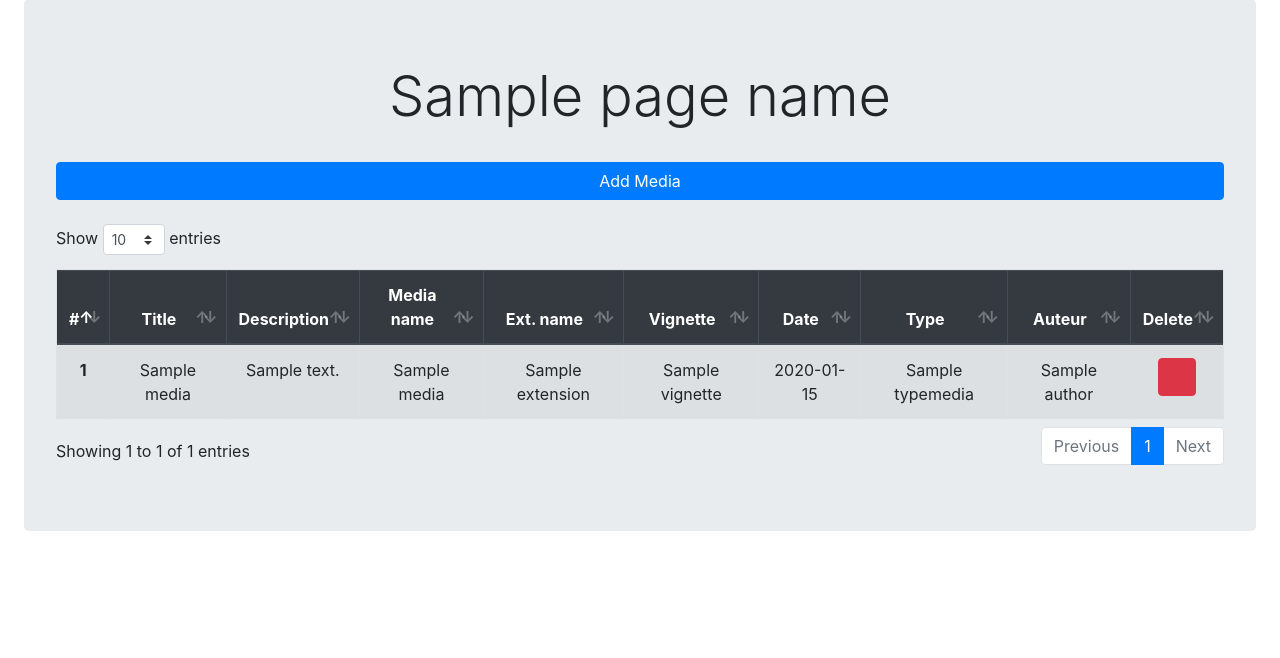
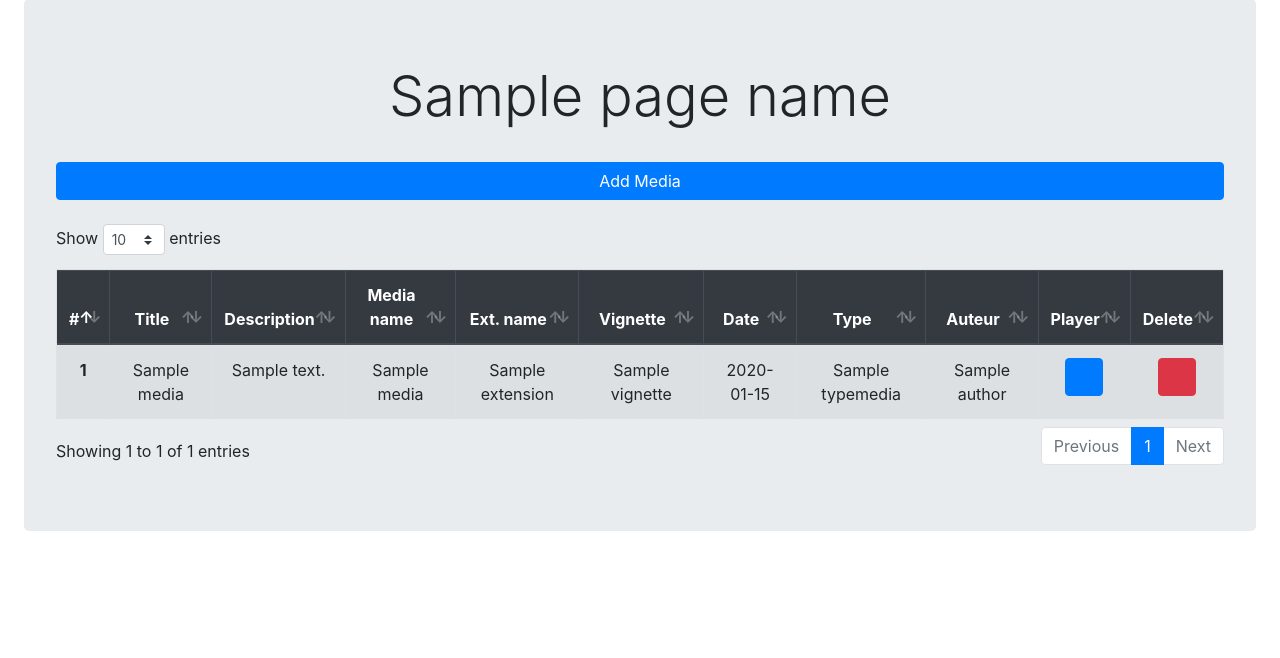
Before and after one commit to pichotg/mediaplayer, a Symfony app: template templates/media/index.html.twig in a window 1280 px wide. Shown: the part 65-723 px from the top of the page. Run offline with Twig, Linux system fonts and the light colour scheme; the template is opened without the code that fills it: most values are stand-ins (such as "Sample title", 1, 10 or a date in 2020); some libraries are stand-ins or nearby versions; some web fonts are replaced.

Commit message:
Media Player (finished)

```diff
--- a/public/js/main.js
+++ b/public/js/main.js
@@ -1,24 +1,22 @@
 $(document).ready( function () {
 
-    var mediaTable = $('#mediaTable').DataTable({
+    let mediaTable = $('#mediaTable').DataTable({
         'searching': false,
     });
 
-    mediaTable.on('click','tr',function() {
-        var data = mediaTable.row( this ).data();
+    $('#playMediaModal').on('show.bs.modal', function (event) {
+        let button = $(event.relatedTarget);
+        let name = button.data('name');
+        let type = button.data('type');
+        let path = button.data('path');
 
-        $('#modalTitle').text(data[1]);
-        if(data[7] == 'Audio'){
-            $('#modalBody').html('<audio controls><source src="./files/media/' + data[3] + '" type="audio/mp3">Your browser does not support the audio element.</audio>');
-        } else if (data[7] == 'Video') {
-            $('#modalBody').html('<video width="320" height="240" controls><source src="./files/media/' + data[3] + '" type="audio/ogg">Your browser does not support the video element.</video>');
+        var modal = $(this);
+        modal.find('.modal-title').html(name);
+        if(type == 'Audio'){
+            modal.find('.modal-body').html('<audio class="w-100" controls><source src="' + path + '" type="audio/mp3">Your browser does not support the audio element.</audio>');
+        } else if (type == 'Video') {
+            modal.find('.modal-body').html('<video class="w-100" width="320" height="240" controls><source src="' + path + '" type="audio/ogg">Your browser does not support the video element.</video>');
         }
-
-        $('#playMediaModal').modal().show();
-    });
-
-    var genreTable = $('#genreTable').DataTable({
-        'searching': false,
-    });
+    })
 
 } );
--- a/templates/media/index.html.twig
+++ b/templates/media/index.html.twig
@@ -20,6 +20,7 @@
                 <th scope="col">Date</th>
                 <th scope="col">Type</th>
                 <th scope="col">Auteur</th>
+                <th scope="col">Player</th>
                 <th scope="col">Delete</th>
             </tr>
             </thead>
@@ -37,13 +38,16 @@
                         <td>{{ media.genre.typemedia.name }}</td>
                         <td>{{ media.author.name }}</td>
                         <td>
+                            <button class="btn btn-primary" data-toggle="modal" data-target="#playMediaModal" data-name="{{ media.titre }}" data-type="{{ media.genre.typemedia.name }}" data-path="./files/media/{{ media.media }}"><i class="fas fa-play"></i></button>
+                        </td>
+                        <td>
                             <a href="{{ path('delete_media', {'id': media.id}) }}" class="btn btn-danger"><i class="fas fa-trash-alt"></i></a>
                         </td>
                     </tr>
                 {% endfor %}
             {% else %}
                 <tr class="text-center">
-                    <th class="text-center text-muted" scope="row" colspan="8">No Media found...</th>
+                    <th class="text-center text-muted" scope="row" colspan="11">No Media found...</th>
                 </tr>
             {% endif %}
             </tbody>
@@ -54,12 +58,12 @@
             <div class="modal-dialog modal-lg" role="document">
                 <div class="modal-content">
                     <div class="modal-header bg-primary lead">
-                        <h5 id="modalTitle" class="modal-title text-white">Media player</h5>
+                        <h5 class="modal-title text-white">Media player</h5>
                         <button type="button" class="close" data-dismiss="modal" aria-label="Close">
                             <span aria-hidden="true">&times;</span>
                         </button>
                     </div>
-                    <div id="modalBody" class="modal-body">
+                    <div class="modal-body">
 
                     </div>
                     <div class="modal-footer">
```
